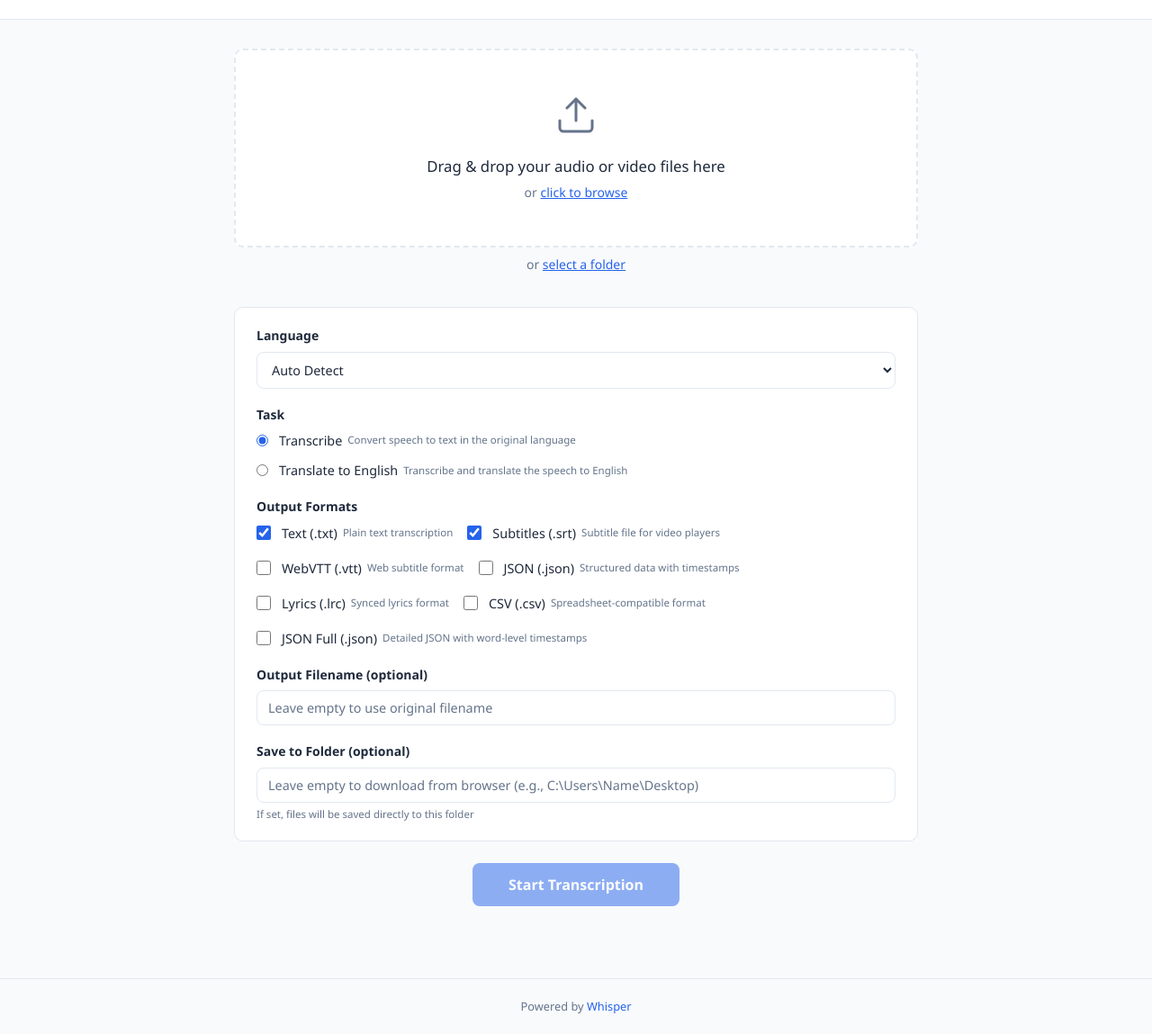
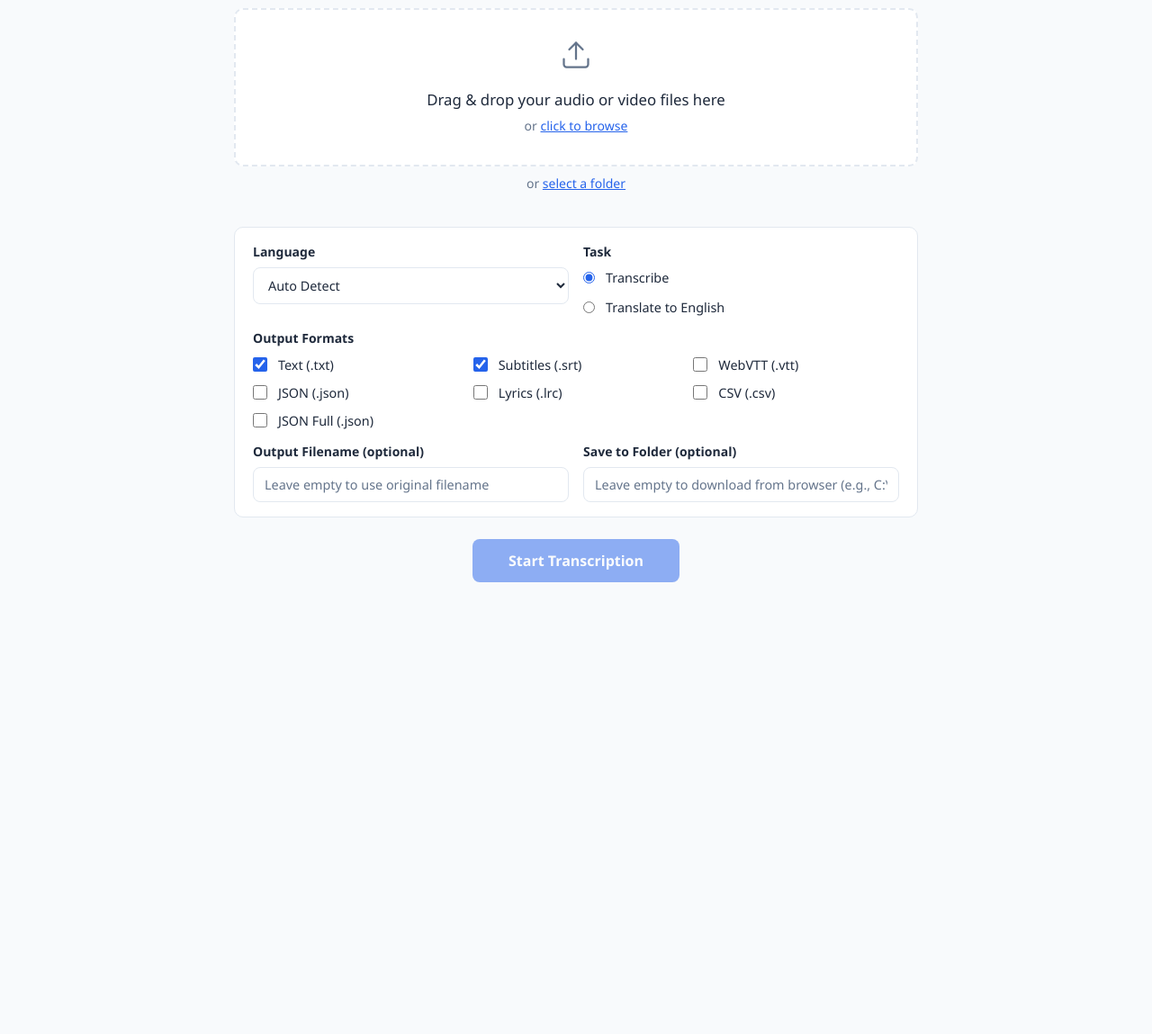
Before and after one commit to mahmoudhusam/voice-ui, a website: page public/index.html in a window 1280 px wide. Shown: the part 144-1293 px from the top of the page at 90% size. After the commit the page ends 871 px from the top, so only its background shows below. Drawn offline with Linux system fonts and the light colour scheme.

Commit message:
Compact UI layout, remove footer, reduce scrolling

```diff
--- a/public/index.html
+++ b/public/index.html
@@ -25,7 +25,6 @@
         </svg>
         VoiceScribe
       </h1>
-      <p class="subtitle">Convert speech to text in seconds</p>
     </div>
   </header>
 
@@ -34,7 +33,7 @@
     <!-- Upload Section -->
     <section class="upload-section" id="uploadSection">
       <div class="drop-zone" id="dropZone">
-        <svg class="drop-zone-icon" viewBox="0 0 24 24" width="48" height="48" fill="none" stroke="currentColor" stroke-width="1.5" stroke-linecap="round" stroke-linejoin="round">
+        <svg class="drop-zone-icon" viewBox="0 0 24 24" width="36" height="36" fill="none" stroke="currentColor" stroke-width="1.5" stroke-linecap="round" stroke-linejoin="round">
           <path d="M21 15v4a2 2 0 0 1-2 2H5a2 2 0 0 1-2-2v-4"/>
           <polyline points="17 8 12 3 7 8"/>
           <line x1="12" y1="3" x2="12" y2="15"/>
@@ -58,7 +57,8 @@
 
     <!-- Options Section -->
     <section class="options-section" id="optionsSection">
-      <div class="option-group">
+      <div class="option-row">
+        <div class="option-group" style="flex:1">
           <label for="languageSelect" class="option-label">Language</label>
           <select id="languageSelect" class="option-select">
             <optgroup label="Common">
@@ -166,22 +166,20 @@
             </optgroup>
           </select>
         </div>
-
-      <div class="option-group">
+        <div class="option-group" style="flex:1">
           <span class="option-label">Task</span>
           <div class="task-radio-group">
             <label class="task-radio">
               <input type="radio" name="task" value="transcribe" checked>
               <span class="radio-mark"></span>
               Transcribe
-            <span class="format-hint">Convert speech to text in the original language</span>
             </label>
             <label class="task-radio">
               <input type="radio" name="task" value="translate">
               <span class="radio-mark"></span>
               Translate to English
-            <span class="format-hint">Transcribe and translate the speech to English</span>
             </label>
+          </div>
         </div>
       </div>
 
@@ -192,59 +190,50 @@
             <input type="checkbox" name="format" value="txt" checked>
             <span class="checkmark"></span>
             Text (.txt)
-            <span class="format-hint">Plain text transcription</span>
           </label>
           <label class="format-check" title="Subtitle file for video players">
             <input type="checkbox" name="format" value="srt" checked>
             <span class="checkmark"></span>
             Subtitles (.srt)
-            <span class="format-hint">Subtitle file for video players</span>
           </label>
           <label class="format-check" title="Web subtitle format">
             <input type="checkbox" name="format" value="vtt">
             <span class="checkmark"></span>
             WebVTT (.vtt)
-            <span class="format-hint">Web subtitle format</span>
           </label>
           <label class="format-check" title="Structured data with timestamps">
             <input type="checkbox" name="format" value="json">
             <span class="checkmark"></span>
             JSON (.json)
-            <span class="format-hint">Structured data with timestamps</span>
           </label>
           <label class="format-check" title="Synced lyrics format">
             <input type="checkbox" name="format" value="lrc">
             <span class="checkmark"></span>
             Lyrics (.lrc)
-            <span class="format-hint">Synced lyrics format</span>
           </label>
           <label class="format-check" title="Spreadsheet-compatible format">
             <input type="checkbox" name="format" value="csv">
             <span class="checkmark"></span>
             CSV (.csv)
-            <span class="format-hint">Spreadsheet-compatible format</span>
           </label>
           <label class="format-check" title="Detailed JSON with word-level timestamps">
             <input type="checkbox" name="format" value="json-full">
             <span class="checkmark"></span>
             JSON Full (.json)
-            <span class="format-hint">Detailed JSON with word-level timestamps</span>
           </label>
         </div>
       </div>
 
-      <div class="option-group">
+      <div class="option-row">
+        <div class="option-group" style="flex:1">
           <label for="outputBaseName" class="option-label">Output Filename (optional)</label>
           <input type="text" id="outputBaseName" class="option-input" placeholder="Leave empty to use original filename">
         </div>
-
-      <div class="option-group">
+        <div class="option-group" style="flex:1">
           <label for="outputPath" class="option-label">Save to Folder (optional)</label>
           <input type="text" id="outputPath" class="option-input"
                  placeholder="Leave empty to download from browser (e.g., C:\Users\Name\Desktop)">
-        <span class="format-hint" style="margin-top:4px; display:block;">
-          If set, files will be saved directly to this folder
-        </span>
+        </div>
       </div>
     </section>
 
@@ -256,12 +245,6 @@
 
   </main>
 
-  <footer class="footer">
-    <div class="container">
-      <p>Powered by <a href="https://github.com/ggerganov/whisper.cpp" target="_blank" rel="noopener">Whisper</a></p>
-    </div>
-  </footer>
-
 <script src="app.js"></script>
 </body>
 </html>
--- a/public/style.css
+++ b/public/style.css
@@ -47,7 +47,7 @@ body {
 .header {
   background: var(--surface);
   border-bottom: 1px solid var(--border);
-  padding: 24px 0;
+  padding: 16px 0;
   text-align: center;
 }
 
@@ -63,12 +63,6 @@ body {
 
 .logo-icon {
   flex-shrink: 0;
-}
-
-.subtitle {
-  color: var(--text-muted);
-  font-size: 1rem;
-  margin-top: 4px;
 }
 
 /* Main */
@@ -87,7 +81,7 @@ main.container {
   border: 2px dashed var(--border);
   border-radius: var(--radius);
   background: var(--surface);
-  padding: 48px 24px;
+  padding: 32px 24px;
   text-align: center;
   cursor: pointer;
   transition: border-color 0.2s ease, background 0.2s ease;
@@ -257,11 +251,11 @@ main.container {
   background: var(--surface);
   border: 1px solid var(--border);
   border-radius: var(--radius);
-  padding: 20px 24px;
+  padding: 16px 20px;
   margin-bottom: 24px;
   display: flex;
   flex-direction: column;
-  gap: 18px;
+  gap: 12px;
 }
 
 .option-label {
@@ -291,10 +285,15 @@ main.container {
   box-shadow: 0 0 0 3px var(--primary-light);
 }
 
+.option-row {
+  display: flex;
+  gap: 16px;
+}
+
 .format-checkboxes {
-  display: flex;
-  flex-wrap: wrap;
-  gap: 16px;
+  display: grid;
+  grid-template-columns: repeat(auto-fill, minmax(180px, 1fr));
+  gap: 8px 16px;
 }
 
 .format-check {
@@ -756,24 +755,6 @@ main.container {
   border-color: var(--primary);
 }
 
-/* Footer */
-.footer {
-  text-align: center;
-  padding: 20px 0;
-  color: var(--text-muted);
-  font-size: 0.8rem;
-  border-top: 1px solid var(--border);
-}
-
-.footer a {
-  color: var(--primary);
-  text-decoration: none;
-}
-
-.footer a:hover {
-  text-decoration: underline;
-}
-
 /* Upload section disabled state */
 .upload-section.disabled .drop-zone {
   opacity: 0.5;
@@ -816,6 +797,10 @@ main.container {
 
 /* Responsive */
 @media (max-width: 600px) {
+  .option-row {
+    flex-direction: column;
+  }
+
   .header {
     padding: 18px 0;
   }
```
Lines whose indentation alone changed are shown as unchanged.
